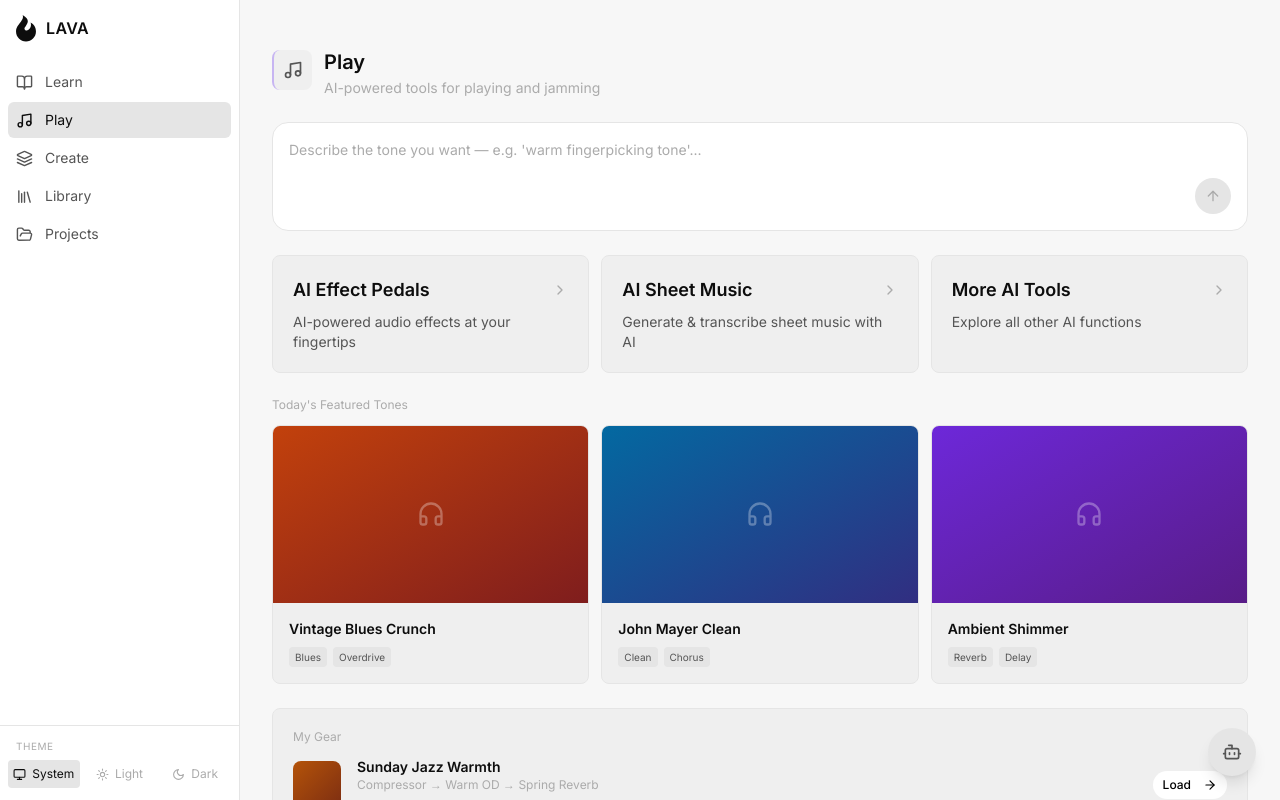
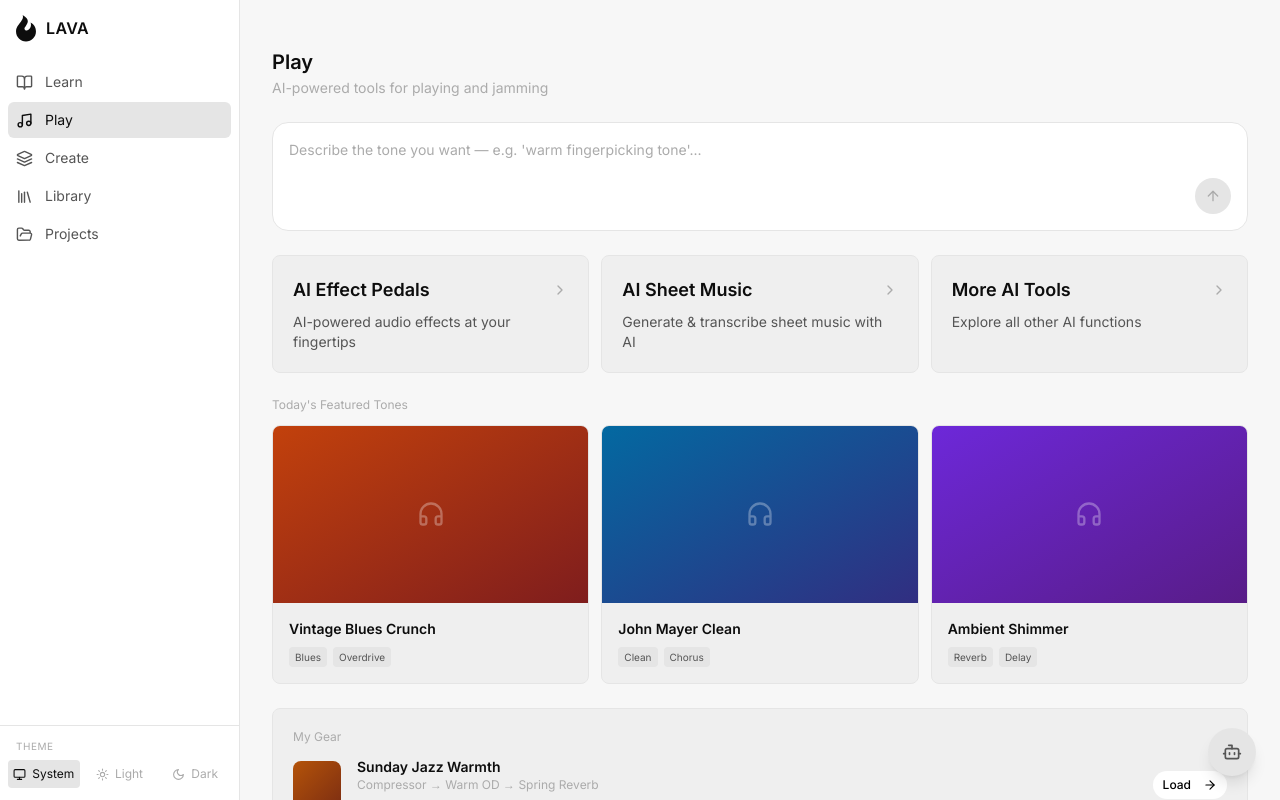
Before and after one commit to P3tr4-sway/lava-ai, a React (Vite) app in the folder client/: page /jam in a window 1280 px wide. Built offline with nearby package versions, Linux system fonts and the light colour scheme.

Commit message:
fix: remove icon next to title on Learn and Play pages
Co-Authored-By: Claude Opus 4.6 <noreply@anthropic.com>

```diff
--- a/client/src/spaces/jam/PlayHubPage.tsx
+++ b/client/src/spaces/jam/PlayHubPage.tsx
@@ -1,7 +1,7 @@
 import { useEffect } from 'react'
 import { useNavigate } from 'react-router-dom'
 import { useAgentStore } from '@/stores/agentStore'
-import { ArrowRight, ChevronRight, Music, Sparkles, Headphones, Package } from 'lucide-react'
+import { ArrowRight, ChevronRight, Sparkles, Headphones } from 'lucide-react'
 import { SpaceAgentInput } from '@/components/agent/SpaceAgentInput'
 import { Button } from '@/components/ui/Button'
 
@@ -71,14 +71,9 @@ export function PlayHubPage() {
       <div className="max-w-5xl mx-auto px-6 pt-8 md:pt-12 flex flex-col gap-6 pb-12">
 
         {/* ── Space header ─────────────────────────────────────── */}
-        <section className="flex items-start gap-3">
-          <div className="w-10 h-10 rounded-lg bg-surface-2 border-l-2 border-violet-500/40 flex items-center justify-center shrink-0 mt-0.5">
-            <Music size={20} className="text-text-secondary" />
-          </div>
-          <div>
-            <h1 className="text-xl font-semibold text-text-primary">Play</h1>
-            <p className="text-sm text-text-muted mt-0.5">AI-powered tools for playing and jamming</p>
-          </div>
+        <section>
+          <h1 className="text-xl font-semibold text-text-primary">Play</h1>
+          <p className="text-sm text-text-muted mt-0.5">AI-powered tools for playing and jamming</p>
         </section>
 
         {/* ── AI prompt bar ───────────────────────────────────── */}
--- a/client/src/spaces/learn/LearnPage.tsx
+++ b/client/src/spaces/learn/LearnPage.tsx
@@ -1,7 +1,7 @@
 import { useEffect } from 'react'
 import { useNavigate } from 'react-router-dom'
 import { useAgentStore } from '@/stores/agentStore'
-import { ArrowRight, BookOpen, ChevronRight, Music } from 'lucide-react'
+import { ArrowRight, ChevronRight, Music } from 'lucide-react'
 import { SpaceAgentInput } from '@/components/agent/SpaceAgentInput'
 import { Button } from '@/components/ui/Button'
 import { CHORD_CHARTS } from '@/data/chordCharts'
@@ -67,14 +67,9 @@ export function LearnPage() {
       <div className="max-w-5xl mx-auto px-6 pt-8 md:pt-12 flex flex-col gap-6 pb-12">
 
         {/* ── Space header ─────────────────────────────────────── */}
-        <section className="flex items-start gap-3">
-          <div className="w-10 h-10 rounded-lg bg-surface-2 border-l-2 border-amber-500/40 flex items-center justify-center shrink-0 mt-0.5">
-            <BookOpen size={20} className="text-text-secondary" />
-          </div>
-          <div>
-            <h1 className="text-xl font-semibold text-text-primary">Learn</h1>
-            <p className="text-sm text-text-muted mt-0.5">Master songs, techniques, and musical concepts</p>
-          </div>
+        <section>
+          <h1 className="text-xl font-semibold text-text-primary">Learn</h1>
+          <p className="text-sm text-text-muted mt-0.5">Master songs, techniques, and musical concepts</p>
         </section>
 
         {/* ── AI prompt bar ───────────────────────────────────── */}
```
